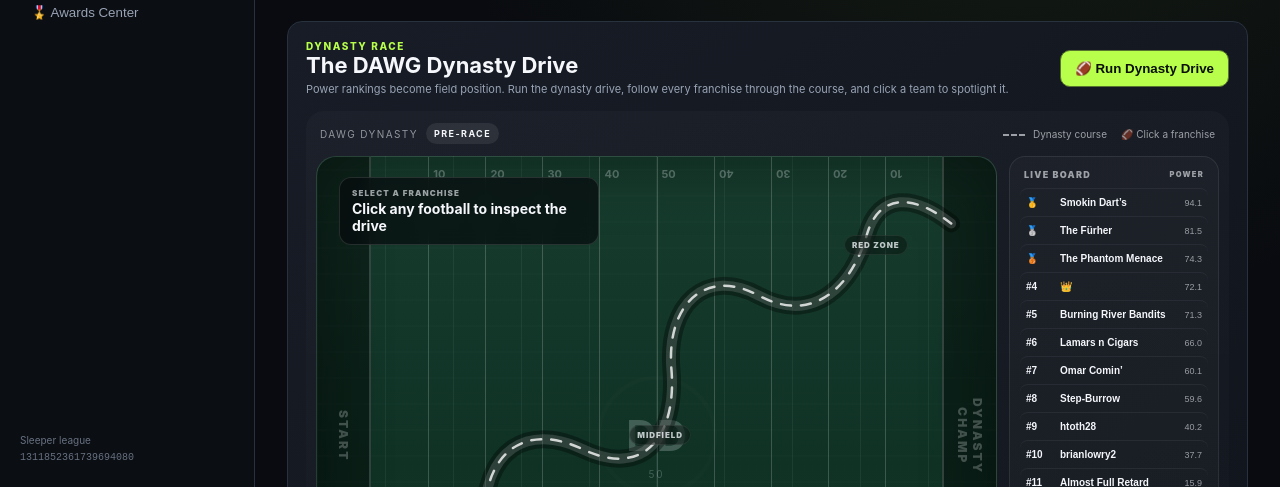
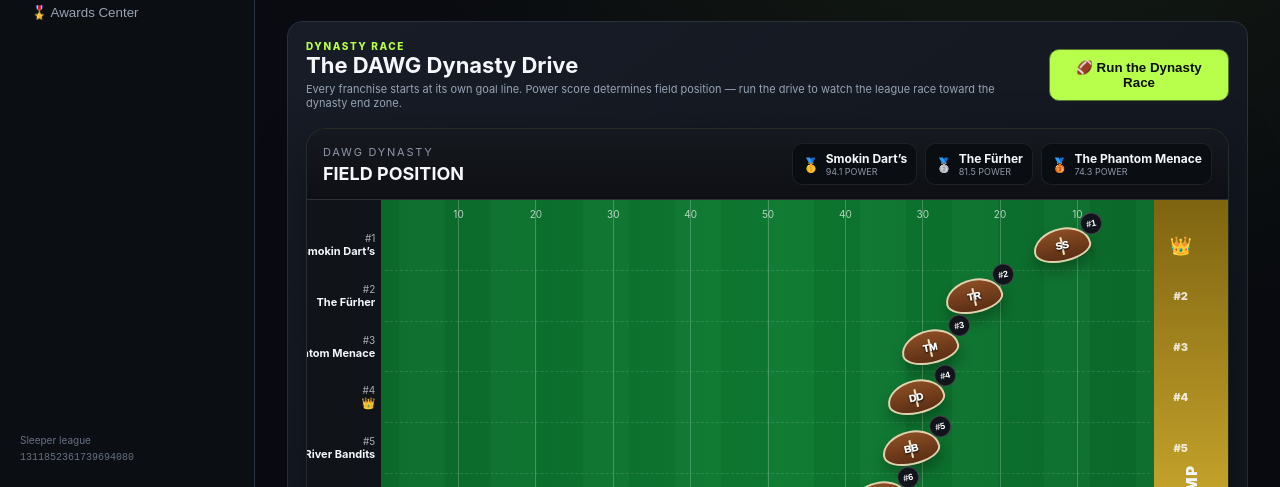
Before and after one commit to caraffi-ai/caraffi-ai.github.io, a plain HTML site: page dawg-dynasty/index.html in a window 1280 px wide. Shown: the part 313-800 px from the top of the page. Drawn offline with Linux system fonts and the light colour scheme.

Commit message:
Deploy cache-proof dynasty race visual

```diff
--- a/dawg-dynasty/index.html
+++ b/dawg-dynasty/index.html
@@ -7,7 +7,7 @@
   <title>DAWG DYNASTY</title>
   <link rel="stylesheet" href="./styles.css?v=4">
   <link rel="stylesheet" href="./v4.css?v=4">
-  <link rel="stylesheet" href="./enhancements.css?v=3">
+  <link rel="stylesheet" href="./dynasty-v5.css">
 </head>
 <body>
 <div class="shell">
@@ -34,6 +34,6 @@
 </div>
 <div class="modal" id="modal"><div class="backdrop" data-close></div><div class="modalbox"><button class="close" data-close>×</button><div id="modalBody"></div></div></div>
 <script src="./app.js?v=4"></script>
-<script src="./enhancements.js?v=3"></script>
+<script src="./dynasty-v5.js"></script>
 </body>
 </html>
```
